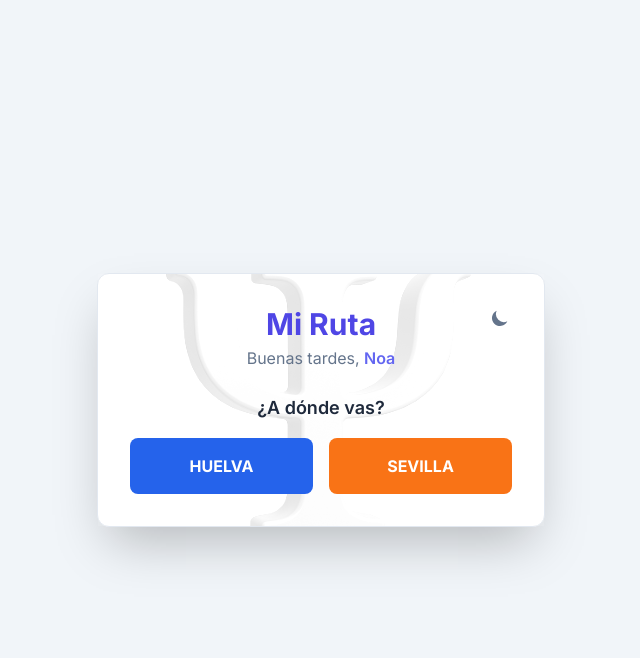
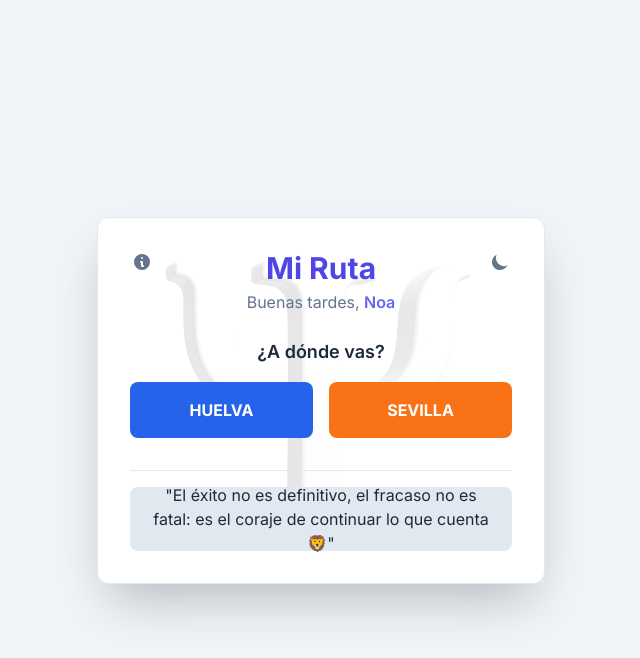
Before and after one commit to Edu652/mi-ruta-uni, a Flask app: page / in a window 1280 px wide. Shown: the top 658 px of the page, without its empty margins (319-959 px from the left). Run offline with Flask 3, Linux system fonts and the light colour scheme; some libraries are stand-ins or nearby versions.

Commit message:
Update index.html

```diff
--- a/templates/index.html
+++ b/templates/index.html
@@ -24,6 +24,14 @@
             opacity: 0.15; filter: grayscale(100%) brightness(150%); z-index: 0;
         }
         .card-content { position: relative; z-index: 2; }
+        .flip-card { perspective: 1000px; cursor: pointer; }
+        .flip-card-inner { position: relative; width: 100%; height: 100%; transition: transform 0.6s; transform-style: preserve-3d; }
+        .flip-card.is-flipped .flip-card-inner { transform: rotateY(180deg); }
+        .flip-card-front, .flip-card-back {
+            position: absolute; width: 100%; height: 100%; -webkit-backface-visibility: hidden; backface-visibility: hidden;
+            display: flex; align-items: center; justify-content: center; padding: 1rem; border-radius: 0.5rem;
+        }
+        .flip-card-back { transform: rotateY(180deg); }
         .time-picker-wrapper { position: relative; height: 160px; padding: 0 1rem; }
         .selection-indicator {
             position: absolute; top: 50%; left: 1rem; right: 1rem; transform: translateY(-50%);
@@ -56,9 +64,12 @@
         <div class="relative w-full max-w-md bg-white dark:bg-slate-800 rounded-xl shadow-2xl p-6 md:p-8 border border-slate-200 dark:border-slate-700 transition-colors card-container">
             <div class="card-content">
                 <div class="relative text-center mb-6">
+                    <button id="open-info-modal" type="button" class="absolute -top-2 -left-2 text-slate-500 dark:text-slate-400 hover:bg-slate-100 dark:hover:bg-slate-700 rounded-lg text-sm p-2.5">
+                        <svg class="w-5 h-5" fill="currentColor" viewBox="0 0 20 20"><path fill-rule="evenodd" d="M18 10a8 8 0 11-16 0 8 8 0 0116 0zm-7-4a1 1 0 11-2 0 1 1 0 012 0zM9 9a1 1 0 000 2v3a1 1 0 001 1h1a1 1 0 100-2v-3a1 1 0 00-1-1H9z" clip-rule="evenodd"></path></svg>
+                    </button>
                     <h1 class="text-3xl font-bold text-indigo-600 dark:text-indigo-400">Mi Ruta</h1>
                     <p id="saludo" class="text-slate-500 dark:text-slate-400 mt-1">Planifica tu viaje</p>
-                    <button id="theme-toggle" type="button" class="absolute -top-2 -right-2 text-slate-500 dark:text-slate-400 hover:bg-slate-100 dark:hover:bg-slate-700 focus:outline-none focus:ring-4 focus:ring-slate-200 dark:focus:ring-slate-700 rounded-lg text-sm p-2.5">
+                    <button id="theme-toggle" type="button" class="absolute -top-2 -right-2 text-slate-500 dark:text-slate-400 hover:bg-slate-100 dark:hover:bg-slate-700 rounded-lg text-sm p-2.5">
                         <svg id="theme-toggle-dark-icon" class="hidden w-5 h-5" fill="currentColor" viewBox="0 0 20 20"><path d="M17.293 13.293A8 8 0 016.707 2.707a8.001 8.001 0 1010.586 10.586z"></path></svg>
                         <svg id="theme-toggle-light-icon" class="hidden w-5 h-5" fill="currentColor" viewBox="0 0 20 20"><path d="M10 2a1 1 0 011 1v1a1 1 0 11-2 0V3a1 1 0 011-1zm4 8a4 4 0 11-8 0 4 4 0 018 0zm-.464 4.95l.707.707a1 1 0 001.414-1.414l-.707-.707a1 1 0 00-1.414 1.414zm2.12-10.607a1 1 0 010 1.414l-.706.707a1 1 0 11-1.414-1.414l.707-.707a1 1 0 011.414 0zM17 11a1 1 0 100-2h-1a1 1 0 100 2h1zm-7 4a1 1 0 011 1v1a1 1 0 11-2 0v-1a1 1 0 011-1zM5.05 5.05A1 1 0 016.465 3.636l.707.707a1 1 0 01-1.414 1.414l-.707-.707a1 1 0 010-1.414zM4 11a1 1 0 100-2H3a1 1 0 100 2h1z" fill-rule="evenodd" clip-rule="evenodd"></path></svg>
                     </button>
@@ -101,6 +112,14 @@
                         <button type="submit" class="w-full bg-indigo-600 hover:bg-indigo-700 text-white font-semibold py-3 px-4 rounded-md transition-transform transform hover:scale-105">Buscar Ruta</button>
                     </form>
                 </div>
+                 <div class="mt-8 text-center border-t border-slate-200 dark:border-slate-700 pt-4">
+                     <div class="flip-card h-16" onclick="flipCard(this)">
+                         <div class="flip-card-inner">
+                             <div class="flip-card-front bg-slate-200 dark:bg-slate-700 rounded-lg flex items-center justify-center p-4"><p>"{{ frase }}"</p></div>
+                             <div class="flip-card-back bg-indigo-200 dark:bg-indigo-900 rounded-lg flex items-center justify-center p-4"><p></p></div>
+                         </div>
+                     </div>
+                 </div>
             </div>
         </div>
     </div>
@@ -163,7 +182,26 @@
         </div>
     </div>
 
+    <!-- MODAL DE INFORMACIÓN RESTAURADO -->
+    <div id="info-modal" class="fixed inset-0 z-50 flex items-center justify-center p-4 hidden">
+        <div id="info-modal-overlay" class="absolute inset-0 bg-black/60 modal-overlay opacity-0"></div>
+        <div class="relative bg-white dark:bg-slate-800 rounded-xl shadow-2xl w-full max-w-md p-6 border border-slate-200 dark:border-slate-700 modal-container transform scale-95 opacity-0">
+            <div class="flex justify-between items-center mb-4">
+                <h2 class="text-xl font-bold text-indigo-600 dark:text-indigo-400">Información Útil</h2>
+                <button type="button" id="close-info-modal" class="text-slate-500 dark:text-slate-400 hover:bg-slate-100 dark:hover:bg-slate-700 rounded-full p-2">
+                    <svg class="w-6 h-6" fill="none" stroke="currentColor" viewBox="0 0 24 24"><path stroke-linecap="round" stroke-linejoin="round" stroke-width="2" d="M6 18L18 6M6 6l12 12"></path></svg>
+                </button>
+            </div>
+            <div class="space-y-4 text-sm max-h-[70vh] overflow-y-auto pr-2">
+                <div class="p-3 bg-slate-100 dark:bg-slate-700 rounded-lg"><p class="font-semibold">Damas</p><div class="flex justify-between mt-1"><a href="https://damas-sa.es/" target="_blank" rel="noopener noreferrer" class="text-indigo-600 dark:text-indigo-400 hover:underline">Sitio Web</a><a href="tel:+34959256900" class="text-indigo-600 dark:text-indigo-400 hover:underline">959 25 69 00</a></div></div>
+                <div class="p-3 bg-slate-100 dark:bg-slate-700 rounded-lg"><p class="font-semibold">Renfe</p><div class="flex justify-between mt-1"><a href="https://www.renfe.com/" target="_blank" rel="noopener noreferrer" class="text-indigo-600 dark:text-indigo-400 hover:underline">Sitio Web</a><a href="tel:+34912320320" class="text-indigo-600 dark:text-indigo-400 hover:underline">912 320 320</a></div></div>
+                <div class="p-3 bg-slate-100 dark:bg-slate-700 rounded-lg"><p class="font-semibold">Emtusa Huelva</p><div class="flex justify-between mt-1"><a href="https://emtusahuelva.es/" target="_blank" rel="noopener noreferrer" class="text-indigo-600 dark:text-indigo-400 hover:underline">Sitio Web</a><a href="tel:+34959258121" class="text-indigo-600 dark:text-indigo-400 hover:underline">959 25 81 21</a></div></div>
+            </div>
+        </div>
+    </div>
+
     <script>
+        // --- JAVASCRIPT 100% COMPLETO Y CORREGIDO ---
         const brujulaSelector = document.getElementById('brujula-selector');
         const searchContainer = document.getElementById('search-container');
         const brujulaInput = document.getElementById('brujula-input');
@@ -200,6 +238,7 @@
                 filtrarDesplegable(destinoSelect, todasLasOpciones, provinciaHuelva, []);
             } else { // Viajando a SEVILLA
                 filtrarDesplegable(origenSelect, todasLasOpciones, [], exclusionesOrigenSevilla);
+                // CORRECCIÓN: El destino solo debe mostrar pueblos de Sevilla
                 filtrarDesplegable(destinoSelect, todasLasOpciones, provinciaSevilla, []);
             }
 
@@ -236,6 +275,7 @@
             if(overlay) overlay.addEventListener('click', closeModal);
         }
         setupModal('open-filters-modal', 'close-filters-modal', 'filters-modal', 'apply-filters');
+        setupModal('open-info-modal', 'close-info-modal', 'info-modal');
 
         function setupTimePicker(checkId, containerId, hourWheelId, minuteWheelId, hourInputId, minuteInputId, defaultHour, defaultMinute) {
             const check = document.getElementById(checkId);
@@ -271,12 +311,10 @@
                     container.classList.remove('hidden');
                     hourInput.disabled = false;
                     minuteInput.disabled = false;
-
                     const hourIndex = defaultHour;
                     const minuteIndex = defaultMinute / 5;
                     hourWheel.scrollTop = 40 * hourIndex;
                     minuteWheel.scrollTop = 40 * minuteIndex;
-
                     setTimeout(() => {
                         hourWheel.dispatchEvent(new Event('scroll'));
                         minuteWheel.dispatchEvent(new Event('scroll'));
@@ -291,6 +329,23 @@
         setupTimePicker('salir_despues_check', 'selectores_hora_salida', 'hour-wheel-salida', 'minute-wheel-salida', 'salir_despues_hora', 'salir_despues_minuto', 7, 0);
         setupTimePicker('llegar_antes_check', 'selectores_hora_llegada', 'hour-wheel-llegada', 'minute-wheel-llegada', 'llegar_antes_hora', 'llegar_antes_minuto', 9, 0);
 
+        const frases = {{ frases|tojson|safe if frases else '["El esfuerzo de hoy es el éxito de mañana."]' }};
+        let fraseActualIndex = frases.indexOf("{{ frase }}");
+        function flipCard(card) {
+            const backText = card.querySelector('.flip-card-back p');
+            let newIndex;
+            do {
+                newIndex = Math.floor(Math.random() * frases.length);
+            } while (newIndex === fraseActualIndex && frases.length > 1);
+            fraseActualIndex = newIndex;
+            backText.textContent = `"${frases[fraseActualIndex]}"`;
+            card.classList.add('is-flipped');
+            setTimeout(() => {
+                card.querySelector('.flip-card-front p').textContent = `"${frases[fraseActualIndex]}"`;
+                card.classList.remove('is-flipped');
+            }, 800);
+        }
+
         const saludoEl=document.getElementById("saludo"),horaActual=(new Date).getHours();let saludoTexto="";saludoTexto=horaActual<12?"Buenos días":horaActual<21?"Buenas tardes":"Buenas noches",saludoEl.innerHTML=`${saludoTexto}, <span class="font-semibold text-indigo-500">Noa</span>`;
         const themeToggleBtn=document.getElementById('theme-toggle'),themeToggleDarkIcon=document.getElementById('theme-toggle-dark-icon'),themeToggleLightIcon=document.getElementById('theme-toggle-light-icon');if(localStorage.getItem('color-theme')==='dark'||(!('color-theme'in localStorage)&&window.matchMedia('(prefers-color-scheme: dark)').matches)){if(themeToggleLightIcon)themeToggleLightIcon.classList.remove('hidden')}else{if(themeToggleDarkIcon)themeToggleDarkIcon.classList.remove('hidden')}
         if(themeToggleBtn)themeToggleBtn.addEventListener('click',function(){themeToggleDarkIcon.classList.toggle('hidden');themeToggleLightIcon.classList.toggle('hidden');if(localStorage.getItem('color-theme')){if(localStorage.getItem('color-theme')==='light'){document.documentElement.classList.add('dark');localStorage.setItem('color-theme','dark')}else{document.documentElement.classList.remove('dark');localStorage.setItem('color-theme','light')}}else{if(document.documentElement.classList.contains('dark')){document.documentElement.classList.remove('dark');localStorage.setItem('color-theme','light')}else{document.documentElement.classList.add('dark');localStorage.setItem('color-theme','dark')}}});
```
